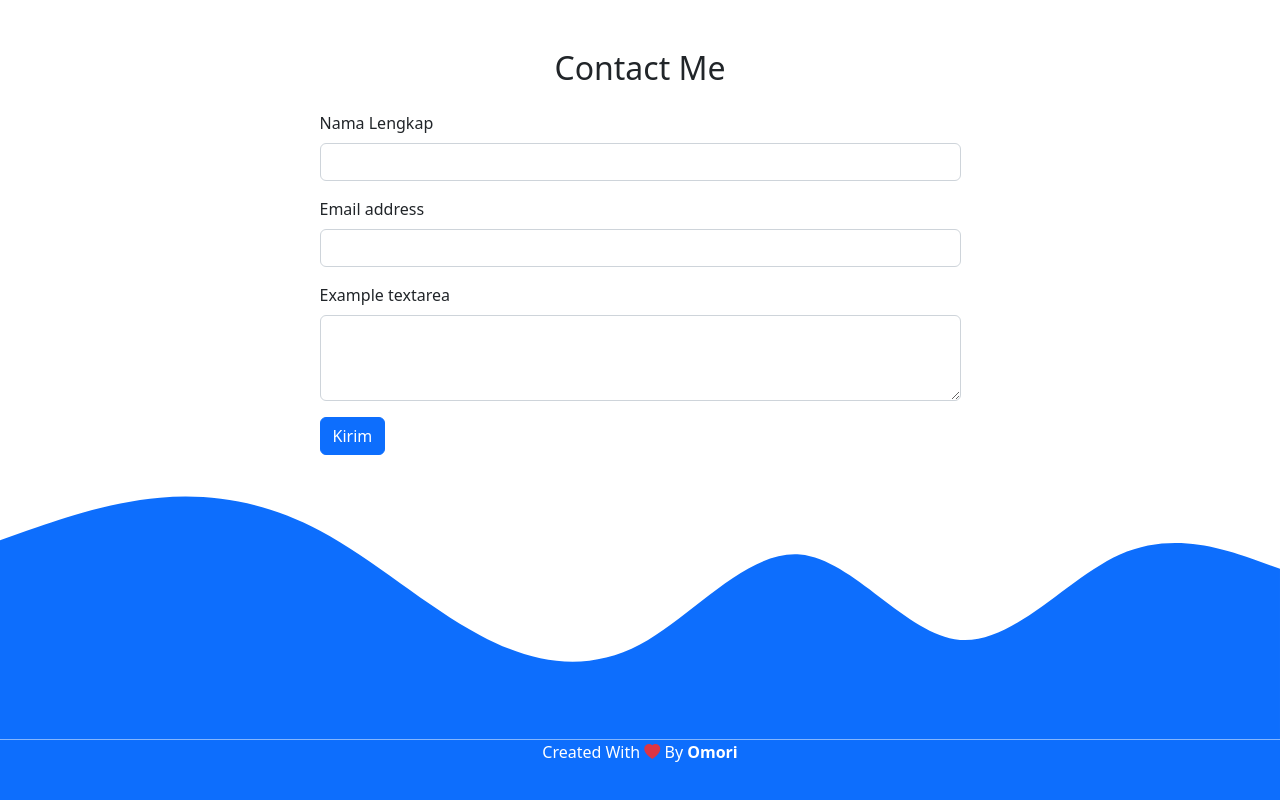
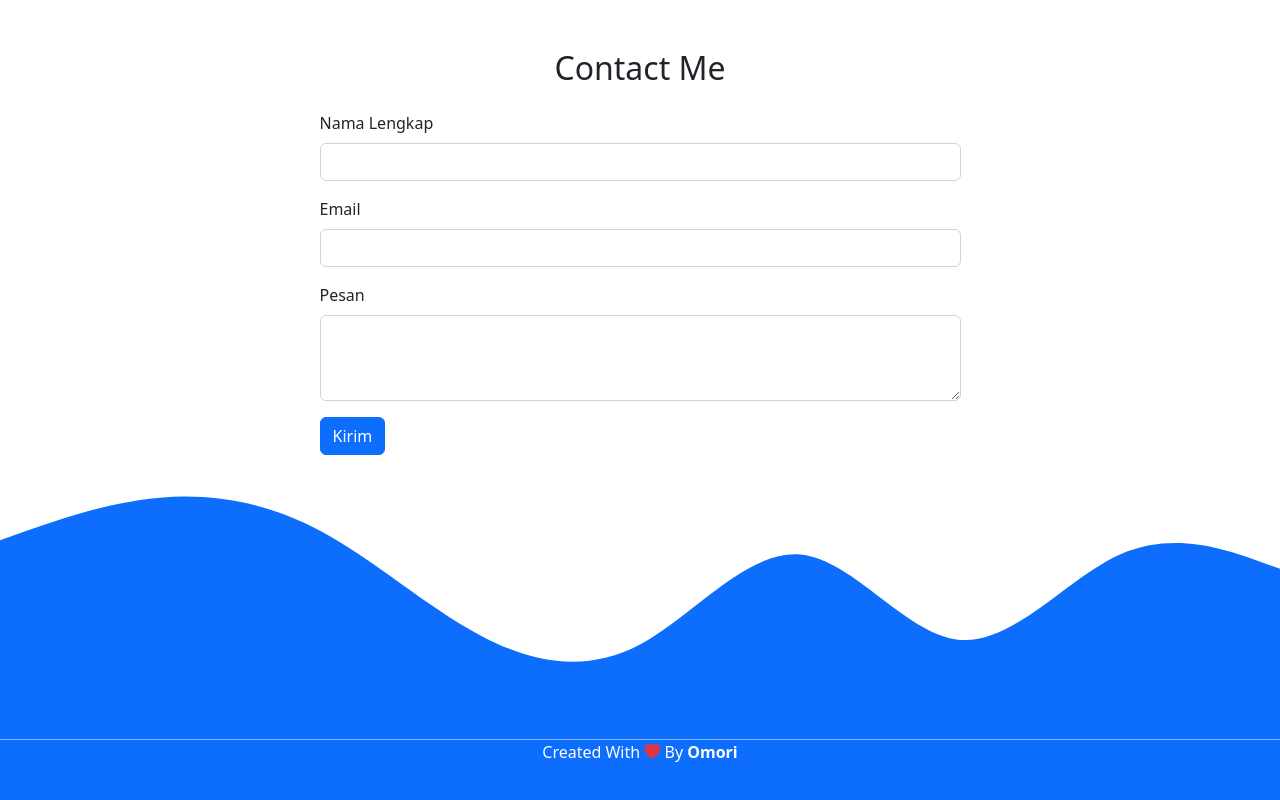
Before and after one commit to SyaifulEstrada/SyaifulEstrada.github.io, a plain HTML site: page index.html in a window 1280 px wide. Shown: the part 2592-3392 px from the top of the page. Drawn offline with nearby package versions, Linux system fonts and the light colour scheme.

Commit message:
Mengganti form nama dan email

```diff
--- a/index.html
+++ b/index.html
@@ -169,11 +169,11 @@
               <input type="text" class="form-control" id="nama" aria-describedby="nama">
             </div>
             <div class="mb-3">
-              <label for="email" class="form-label">Email address</label>
+              <label for="email" class="form-label">Email</label>
               <input type="email" class="form-control" id="email" aria-describedby="email">
             </div>
             <div class="mb-3">
-              <label for="pesan" class="form-label">Example textarea</label>
+              <label for="pesan" class="form-label">Pesan</label>
               <textarea class="form-control" id="pesan" rows="3"></textarea>
             </div>
 
```
